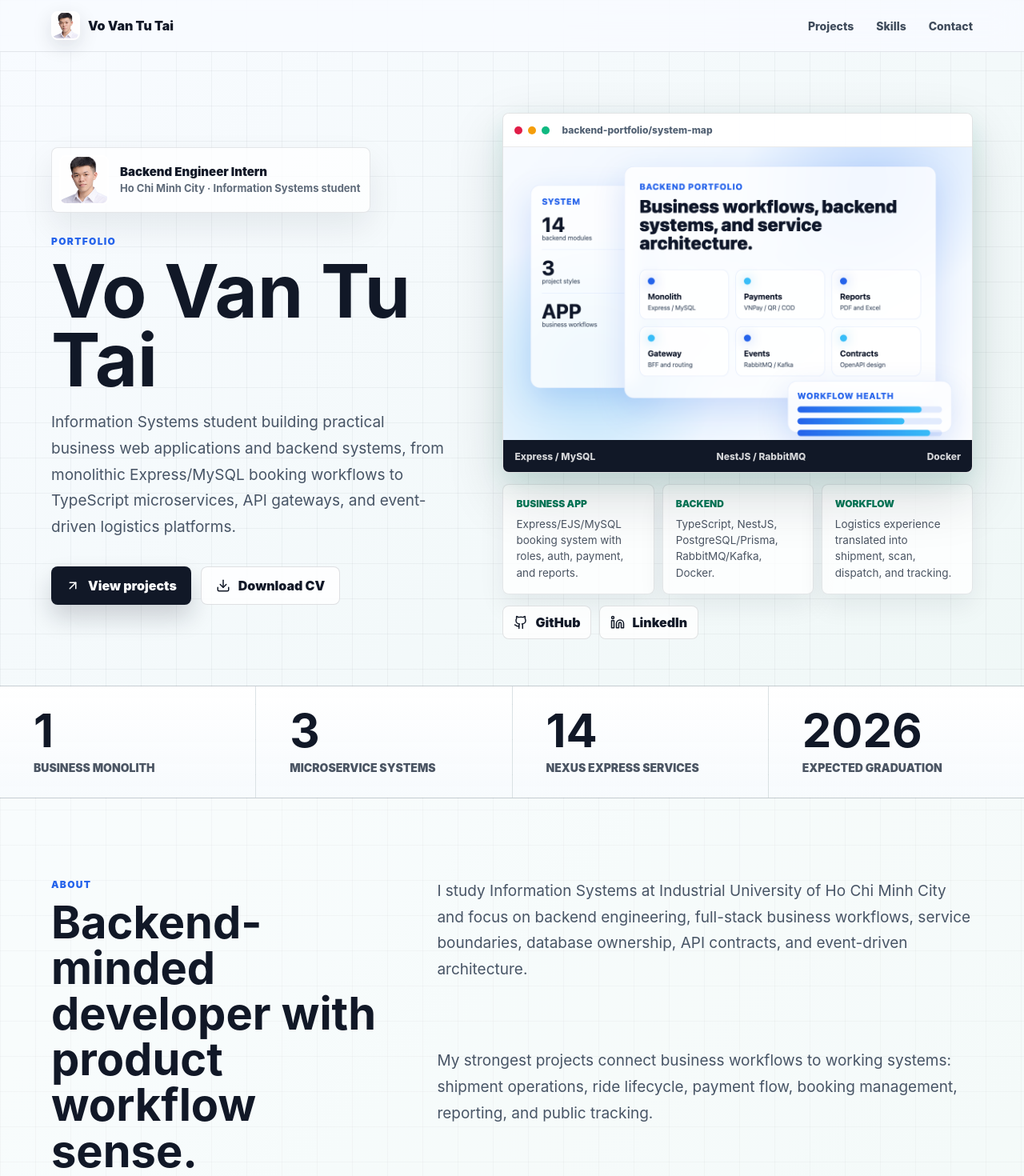
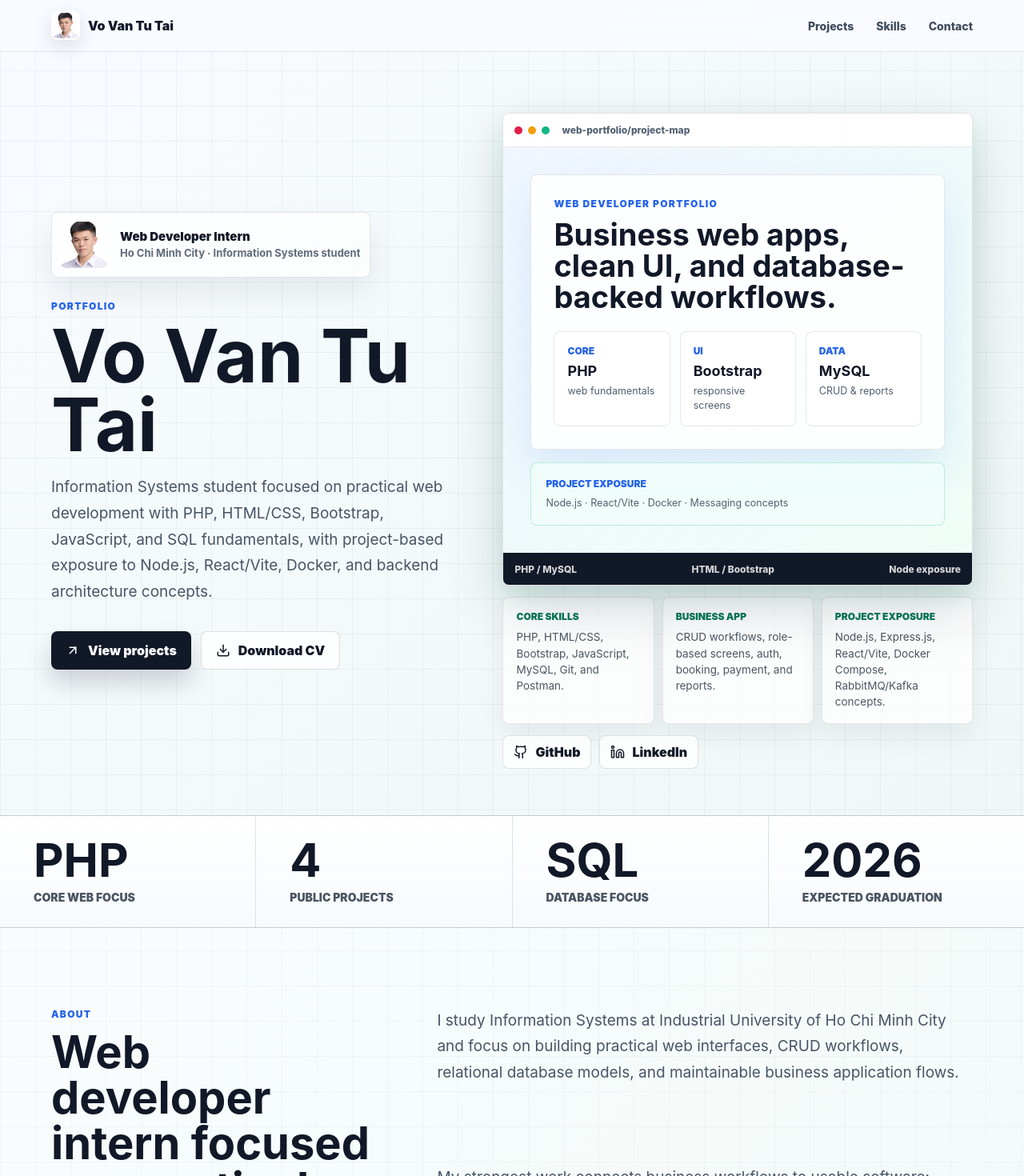
Before and after one commit to VoVanTuTai/portfolio, a React (Vite) app: page / in a window 1280 px wide. Shown: the top 1470 px of the page at 80% size. Built offline with nearby package versions, Linux system fonts and the light colour scheme.

Commit message:
refactor: align portfolio with web developer profile

```diff
--- a/index.html
+++ b/index.html
@@ -5,9 +5,9 @@
     <meta name="viewport" content="width=device-width, initial-scale=1.0" />
     <meta
       name="description"
-      content="Vo Van Tu Tai - Backend and Full-Stack Engineer Intern portfolio focused on TypeScript, Node.js, NestJS, React, and microservices."
+      content="Vo Van Tu Tai - Web Developer Intern portfolio focused on PHP, HTML/CSS, Bootstrap, JavaScript, SQL, and practical business web applications."
     />
-    <title>Vo Van Tu Tai | Backend / Full-Stack Portfolio</title>
+    <title>Vo Van Tu Tai | Web Developer Portfolio</title>
   </head>
   <body>
     <div id="root"></div>
--- a/src/main.tsx
+++ b/src/main.tsx
@@ -19,7 +19,7 @@ import "./styles.css";
 const projectGroups = [
   {
     title: "Business Web Application",
-    description: "A monolithic full-stack app that proves CRUD, auth, role flows, payment, reporting, and maintainable MVC structure.",
+    description: "A practical business app showing CRUD workflows, roles, authentication, payment, reports, and database-backed screens.",
     projects: [
       {
         name: "Tourist Accommodation Management System",
@@ -38,8 +38,8 @@ const projectGroups = [
     ],
   },
   {
-    title: "Microservices & Distributed Systems",
-    description: "Architecture-heavy projects showing service boundaries, API contracts, messaging, and Docker-based local infrastructure.",
+    title: "Architecture Practice Projects",
+    description: "Larger project-based practice with Node.js, React/Vite, NestJS, Docker, messaging, and service-boundary concepts.",
     projects: [
       {
         name: "Nexus Express",
@@ -48,10 +48,10 @@ const projectGroups = [
         image: "/assets/project-nexus.png",
         stack: ["TypeScript", "NestJS", "React/Vite", "PostgreSQL", "Prisma", "RabbitMQ", "Docker"],
         summary:
-          "A logistics platform for shipment creation, pickup, hub operations, courier delivery, tracking, COD, and reporting.",
+          "A logistics practice project for shipment creation, pickup, hub operations, courier delivery, tracking, COD, and reporting.",
         highlights: [
-          "Designed 14 services and 5 apps around Gateway/BFF, domain events, and database-per-service boundaries.",
-          "Implemented dispatch, scan, tracking, outbox/idempotency flows, OpenAPI contracts, and RabbitMQ event payloads.",
+          "Practiced service-boundary design across Gateway/BFF, domain events, and database ownership ideas.",
+          "Built dispatch, scan, tracking, OpenAPI contract, Prisma model, RabbitMQ exposure, and Docker Compose flows.",
           "Translated hands-on J&T Express operations into realistic shipment, scan, and branch workflow requirements.",
         ],
       },
@@ -62,10 +62,10 @@ const projectGroups = [
         image: "/assets/project-cab.png",
         stack: ["Node.js", "Express.js", "Kafka", "Redis", "PostgreSQL", "MongoDB", "Docker"],
         summary:
-          "A ride-hailing system with customer, driver, and admin apps backed by independent domain services.",
+          "A ride-hailing practice system exploring customer, driver, and admin workflows across independent services.",
         highlights: [
-          "Built 14 services and 3 apps for booking, ride lifecycle, pricing, payment, notification, review, and admin workflows.",
-          "Designed REST/OpenAPI contracts, Kafka event flow, Redis-backed coordination, and database-per-service ownership.",
+          "Explored booking, ride lifecycle, pricing, payment, notification, review, and admin workflows.",
+          "Practiced REST/OpenAPI contracts, Kafka exposure, Redis coordination ideas, and database-per-service ownership.",
           "Prepared Docker Compose infrastructure for local development across services, apps, databases, and messaging.",
         ],
       },
@@ -78,8 +78,8 @@ const projectGroups = [
         summary:
           "A compact microservices e-commerce system with service isolation, API Gateway routing, and message-based integration.",
         highlights: [
-          "Created Auth, Product, and Order services with independent MongoDB databases and JWT authentication.",
-          "Added RabbitMQ pub/sub, Docker Compose, health checks, API Gateway routing, and Mocha tests.",
+          "Created Auth, Product, and Order practice services with MongoDB and JWT authentication.",
+          "Added RabbitMQ pub/sub exposure, Docker Compose, health checks, API Gateway routing, and Mocha tests.",
         ],
       },
     ],
@@ -100,44 +100,44 @@ const skillGroups = [
   {
     icon: Code2,
     title: "Languages",
-    items: ["TypeScript", "JavaScript", "Java", "PHP"],
+    items: ["PHP", "JavaScript", "Java", "basic TypeScript"],
   },
   {
     icon: ServerCog,
-    title: "Backend",
-    items: ["Node.js", "NestJS", "Express.js", "REST APIs", "API Gateway", "Microservices"],
+    title: "Web Development",
+    items: ["HTML/CSS", "Bootstrap", "PHP web basics", "EJS", "basic React/Vite"],
   },
   {
     icon: Database,
     title: "Data",
-    items: ["PostgreSQL", "MySQL", "MongoDB", "Prisma", "Sequelize", "Redis"],
+    items: ["MySQL", "SQL basics", "Database Design", "ERD", "PostgreSQL basics", "MongoDB basics"],
   },
   {
     icon: Network,
-    title: "Architecture",
-    items: ["RabbitMQ", "Kafka", "OpenAPI", "BPMN", "ERD", "Database Design"],
+    title: "Project Exposure",
+    items: ["Node.js basics", "Express.js", "REST APIs", "Docker Compose basics", "RabbitMQ/Kafka exposure"],
   },
 ];
 
 const stats = [
-  { label: "Business monolith", value: "1" },
-  { label: "Microservice systems", value: "3" },
-  { label: "Nexus Express services", value: "14" },
+  { label: "Core web focus", value: "PHP" },
+  { label: "Public projects", value: "4" },
+  { label: "Database focus", value: "SQL" },
   { label: "Expected graduation", value: "2026" },
 ];
 
 const proofSignals = [
   {
-    label: "Business app",
-    value: "Express/EJS/MySQL booking system with roles, auth, payment, and reports.",
+    label: "Core skills",
+    value: "PHP, HTML/CSS, Bootstrap, JavaScript, MySQL, Git, and Postman.",
   },
   {
-    label: "Backend",
-    value: "TypeScript, NestJS, PostgreSQL/Prisma, RabbitMQ/Kafka, Docker.",
+    label: "Business app",
+    value: "CRUD workflows, role-based screens, auth, booking, payment, and reports.",
   },
   {
-    label: "Workflow",
-    value: "Logistics experience translated into shipment, scan, dispatch, and tracking.",
+    label: "Project exposure",
+    value: "Node.js, Express.js, React/Vite, Docker Compose, RabbitMQ/Kafka concepts.",
   },
 ];
 
@@ -161,16 +161,16 @@ function App() {
           <div className="profile-lockup">
             <img className="profile-avatar" src="/assets/avatar.png" alt="Vo Van Tu Tai" />
             <div>
-              <p className="profile-name">Backend Engineer Intern</p>
+              <p className="profile-name">Web Developer Intern</p>
               <p className="profile-meta">Ho Chi Minh City · Information Systems student</p>
             </div>
           </div>
           <p className="eyebrow">Portfolio</p>
           <h1>Vo Van Tu Tai</h1>
           <p className="hero-lede">
-            Information Systems student building practical business web applications and backend systems, from
-            monolithic Express/MySQL booking workflows to TypeScript microservices, API gateways, and event-driven
-            logistics platforms.
+            Information Systems student focused on practical web development with PHP, HTML/CSS, Bootstrap,
+            JavaScript, and SQL fundamentals, with project-based exposure to Node.js, React/Vite, Docker, and
+            backend architecture concepts.
           </p>
           <div className="hero-actions">
             <a className="primary-action" href="#projects">
@@ -190,13 +190,39 @@ function App() {
               <span />
               <span />
               <span />
-              <strong>backend-portfolio/system-map</strong>
+              <strong>web-portfolio/project-map</strong>
             </div>
-            <img src="/assets/system-visual.png" alt="Backend portfolio system architecture preview" />
+            <div className="web-preview" aria-label="Web developer portfolio focus preview">
+              <div className="web-preview-main">
+                <p className="panel-label">Web Developer Portfolio</p>
+                <h2>Business web apps, clean UI, and database-backed workflows.</h2>
+                <div className="preview-card-grid">
+                  <div className="preview-card">
+                    <span>Core</span>
+                    <strong>PHP</strong>
+                    <p>web fundamentals</p>
+                  </div>
+                  <div className="preview-card">
+                    <span>UI</span>
+                    <strong>Bootstrap</strong>
+                    <p>responsive screens</p>
+                  </div>
+                  <div className="preview-card">
+                    <span>Data</span>
+                    <strong>MySQL</strong>
+                    <p>CRUD & reports</p>
+                  </div>
+                </div>
+              </div>
+              <div className="web-preview-side">
+                <span>Project exposure</span>
+                <p>Node.js · React/Vite · Docker · Messaging concepts</p>
+              </div>
+            </div>
             <div className="visual-footer">
-              <span>Express / MySQL</span>
-              <span>NestJS / RabbitMQ</span>
-              <span>Docker</span>
+              <span>PHP / MySQL</span>
+              <span>HTML / Bootstrap</span>
+              <span>Node exposure</span>
             </div>
           </div>
           <div className="hero-proof-grid">
@@ -232,17 +258,16 @@ function App() {
       <section className="section-grid about-section">
         <div>
           <p className="section-label">About</p>
-          <h2>Backend-minded developer with product workflow sense.</h2>
+          <h2>Web developer intern focused on practical business workflows.</h2>
         </div>
         <div className="section-body">
           <p>
-            I study Information Systems at Industrial University of Ho Chi Minh City and focus on backend engineering,
-            full-stack business workflows, service boundaries, database ownership, API contracts, and event-driven
-            architecture.
+            I study Information Systems at Industrial University of Ho Chi Minh City and focus on building practical
+            web interfaces, CRUD workflows, relational database models, and maintainable business application flows.
           </p>
           <p>
-            My strongest projects connect business workflows to working systems: shipment operations, ride lifecycle,
-            payment flow, booking management, reporting, and public tracking.
+            My strongest work connects business workflows to usable software: booking management, role-based screens,
+            shipment operations, payment flow, reporting, and public tracking.
           </p>
         </div>
       </section>
@@ -250,10 +275,10 @@ function App() {
       <section className="projects-section compact-projects" id="projects">
         <div className="section-heading project-heading">
           <p className="section-label">Selected Projects</p>
-          <h2>Four projects, scanned fast.</h2>
+          <h2>Practical web projects first, architecture practice second.</h2>
           <p>
-            The portfolio leads with one complete business app, then keeps the distributed systems work compact and
-            easy to compare.
+            The portfolio leads with one complete business web app, then keeps the larger Node.js and microservice-style
+            practice projects compact and easy to compare.
           </p>
         </div>
 
@@ -329,7 +354,7 @@ function App() {
       <section className="section-grid" id="skills">
         <div>
           <p className="section-label">Skills</p>
-          <h2>Tools I use to move from workflow to working software.</h2>
+          <h2>Core web skills, plus project-based backend exposure.</h2>
         </div>
         <div className="skill-grid">
           {skillGroups.map((group) => {
@@ -355,7 +380,7 @@ function App() {
             <h2>J&amp;T Express - Post Office Operations Specialist</h2>
             <p>
               Handled branch logistics, shipment processing, inventory control, and daily operations for 3 months
-              full-time. That hands-on context shaped the operational scenarios, requirements, and service boundaries
+              full-time. That hands-on context shaped the shipment workflows, requirements, and operational scenarios
               in Nexus Express.
             </p>
           </div>
@@ -365,7 +390,7 @@ function App() {
       <section className="contact-section" id="contact">
         <div>
           <p className="section-label">Contact</p>
-          <h2>Open to backend and full-stack intern roles.</h2>
+          <h2>Open to web developer and full-stack intern roles.</h2>
         </div>
         <div className="contact-links">
           <a href="mailto:tutaivovan@gmail.com">
@@ -395,7 +420,7 @@ function App() {
         <span>Vo Van Tu Tai</span>
         <span>
           <Sparkles size={15} aria-hidden="true" />
-          Business Apps · Backend Systems
+          Web Apps · Business Workflows
         </span>
       </footer>
     </main>
--- a/src/styles.css
+++ b/src/styles.css
@@ -382,14 +382,6 @@ h3 {
   font-weight: 850;
 }
 
-.visual-frame img {
-  display: block;
-  width: 100%;
-  aspect-ratio: 16 / 10;
-  object-fit: cover;
-  object-position: center;
-}
-
 .visual-footer {
   justify-content: space-between;
   gap: 10px;
@@ -403,6 +395,80 @@ h3 {
   color: rgba(255, 255, 255, 0.82);
   font-size: 12px;
   font-weight: 850;
+}
+
+.web-preview {
+  display: grid;
+  grid-template-columns: 1fr;
+  gap: 16px;
+  min-height: 390px;
+  padding: clamp(22px, 4vw, 34px);
+  background:
+    linear-gradient(135deg, rgba(239, 246, 255, 0.95), rgba(236, 253, 245, 0.82)),
+    #ffffff;
+}
+
+.web-preview-main,
+.web-preview-side,
+.preview-card {
+  border: 1px solid rgba(17, 24, 39, 0.1);
+  border-radius: 8px;
+  background: rgba(255, 255, 255, 0.82);
+}
+
+.web-preview-main {
+  align-self: stretch;
+  padding: clamp(20px, 3vw, 28px);
+  box-shadow: 0 24px 54px rgba(37, 99, 235, 0.12);
+}
+
+.web-preview-main h2 {
+  max-width: 560px;
+  margin-bottom: 24px;
+  font-size: clamp(25px, 3vw, 38px);
+}
+
+.preview-card-grid {
+  display: grid;
+  grid-template-columns: repeat(3, minmax(0, 1fr));
+  gap: 12px;
+}
+
+.preview-card {
+  padding: 16px;
+}
+
+.preview-card span,
+.web-preview-side span {
+  display: block;
+  margin-bottom: 8px;
+  color: var(--blue);
+  font-size: 12px;
+  font-weight: 950;
+  text-transform: uppercase;
+}
+
+.preview-card strong {
+  display: block;
+  color: var(--ink);
+  font-size: 18px;
+  line-height: 1.1;
+}
+
+.preview-card p,
+.web-preview-side p {
+  margin: 6px 0 0;
+  color: #526173;
+  font-size: 12.5px;
+  line-height: 1.45;
+}
+
+.web-preview-side {
+  align-self: stretch;
+  max-width: 100%;
+  padding: 18px;
+  border-color: rgba(16, 185, 129, 0.24);
+  background: rgba(240, 253, 250, 0.9);
 }
 
 .hero-proof-grid {
@@ -871,8 +937,13 @@ footer span:last-child {
 }
 
 @media (max-width: 720px) {
+  .web-preview,
   .hero-proof-grid {
     grid-template-columns: 1fr;
+  }
+
+  .web-preview-side {
+    align-self: stretch;
   }
 }
 
@@ -919,6 +990,15 @@ footer span:last-child {
     flex-direction: column;
   }
 
+  .web-preview {
+    min-height: auto;
+    padding: 20px;
+  }
+
+  .preview-card-grid {
+    grid-template-columns: 1fr;
+  }
+
   .browser-bar strong {
     display: none;
   }
```
Also changed, not shown: public/cv.html (+23 -23 lines), 2 other files (tests, documents, lock files or other folders).
